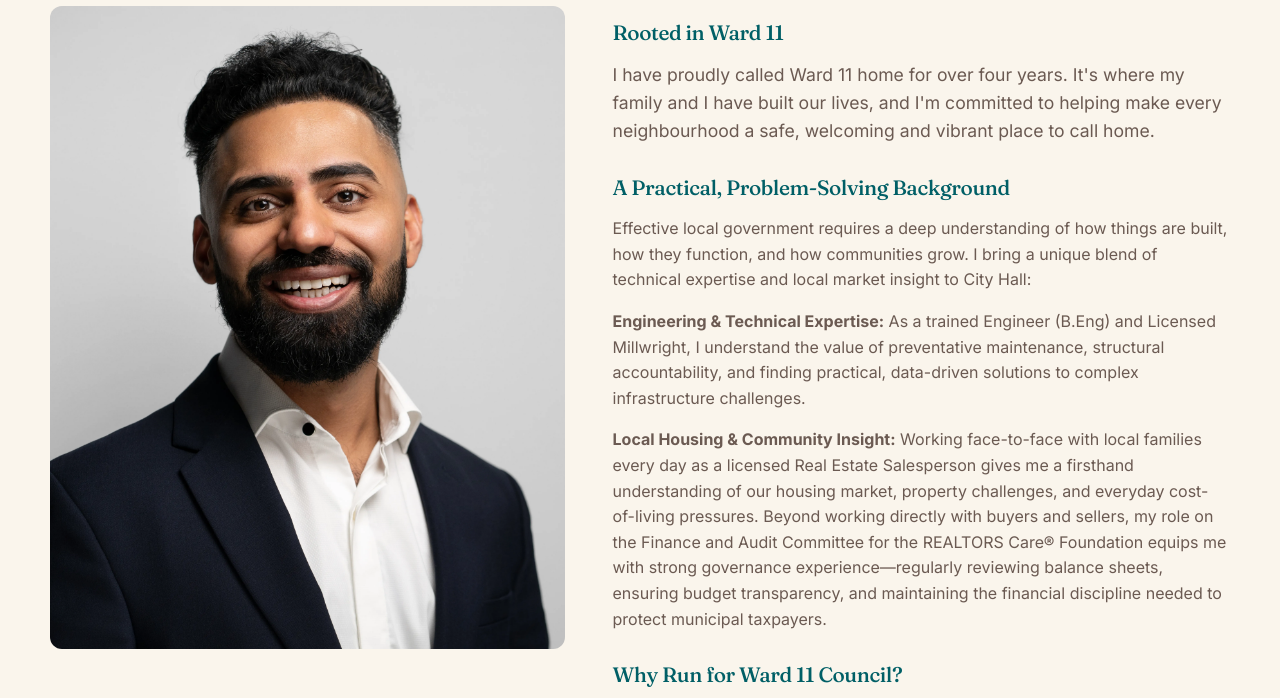
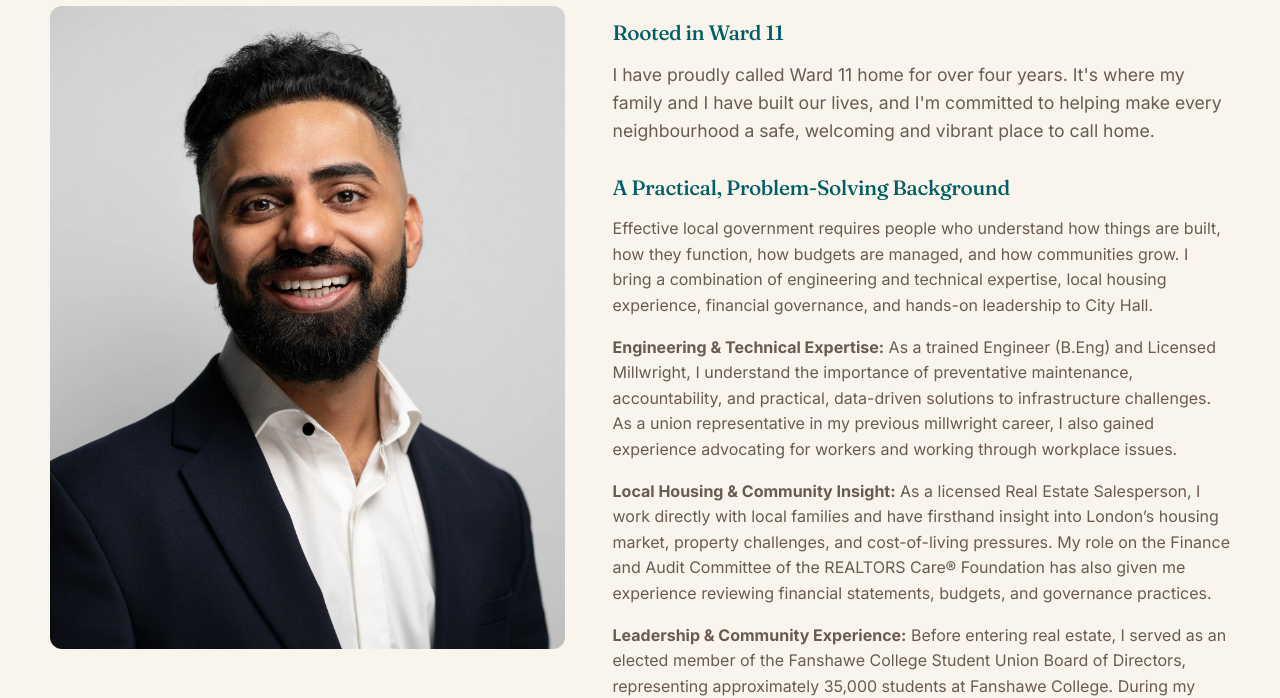
Before and after one commit to sagarvyas7777/councillortest, a website: page about.html in a window 1280 px wide. Shown: the part 268-966 px from the top of the page. Drawn offline with Linux system fonts and the light colour scheme.

Commit message:
Revise about section for clarity and detail; enhance descriptions of expertise and community experience. Update safe parks initiative to include funding for neighborhood watch groups.

```diff
--- a/about.html
+++ b/about.html
@@ -32,9 +32,11 @@
       <h3 class="mt-2">Rooted in Ward 11</h3>
       <p class="mt-2 muted" style="font-size:1.1rem;">I have proudly called Ward 11 home for over four years. It's where my family and I have built our lives, and I'm committed to helping make every neighbourhood a safe, welcoming and vibrant place to call home.</p>
       <h3 class="mt-4">A Practical, Problem-Solving Background</h3>
-      <p class="mt-2 muted">Effective local government requires a deep understanding of how things are built, how they function, and how communities grow. I bring a unique blend of technical expertise and local market insight to City Hall:</p>
-      <p class="mt-2 muted"><strong>Engineering & Technical Expertise:</strong> As a trained Engineer (B.Eng) and Licensed Millwright, I understand the value of preventative maintenance, structural accountability, and finding practical, data-driven solutions to complex infrastructure challenges.</p>
-      <p class="mt-2 muted"><strong>Local Housing & Community Insight:</strong> Working face-to-face with local families every day as a licensed Real Estate Salesperson gives me a firsthand understanding of our housing market, property challenges, and everyday cost-of-living pressures. Beyond working directly with buyers and sellers, my role on the Finance and Audit Committee for the REALTORS Care® Foundation equips me with strong governance experience—regularly reviewing balance sheets, ensuring budget transparency, and maintaining the financial discipline needed to protect municipal taxpayers.</p>
+      <p class="mt-2 muted">Effective local government requires people who understand how things are built, how they function, how budgets are managed, and how communities grow. I bring a combination of engineering and technical expertise, local housing experience, financial governance, and hands-on leadership to City Hall.</p>
+      <p class="mt-2 muted"><strong>Engineering & Technical Expertise:</strong> As a trained Engineer (B.Eng) and Licensed Millwright, I understand the importance of preventative maintenance, accountability, and practical, data-driven solutions to infrastructure challenges. As a union representative in my previous millwright career, I also gained experience advocating for workers and working through workplace issues.</p>
+      <p class="mt-2 muted"><strong>Local Housing & Community Insight:</strong> As a licensed Real Estate Salesperson, I work directly with local families and have firsthand insight into London’s housing market, property challenges, and cost-of-living pressures. My role on the Finance and Audit Committee of the REALTORS Care® Foundation has also given me experience reviewing financial statements, budgets, and governance practices.</p>
+      <p class="mt-2 muted"><strong>Leadership & Community Experience:</strong> Before entering real estate, I served as an elected member of the Fanshawe College Student Union Board of Directors, representing approximately 35,000 students at Fanshawe College. During my engineering degree, I also served as College Student Head for Cultural Affairs, helping organize and support student and cultural initiatives.</p>
+      <p class="mt-2 muted">These experiences have shaped my approach: listen to people, understand the problem, look at the facts, and find practical solutions that deliver results.</p>
       <h3 class="mt-4">Why Run for Ward 11 Council?</h3>
       <p class="mt-2 muted">Our community deserves a councillor who shows up—not just during election season, but at your doors, at neighborhood meetings, and consistently at City Hall.</p>
       <p class="mt-2 muted">I am running a collaborative, non-partisan campaign focused on delivering real results for our neighborhood. My key priorities include:</p>
```
Also changed, not shown: index.html (+1 -1 lines).
